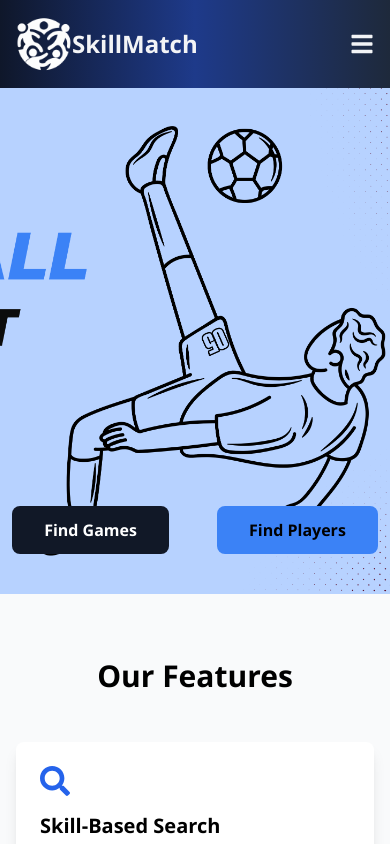
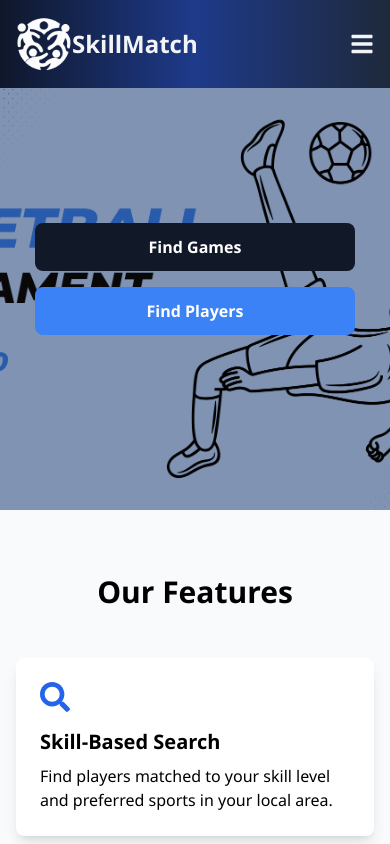
Before and after one commit to notadev-ui/skillmatch-app, a React (Create React App) app in the folder frontend/: page / in a window 390 px wide. Shown: the top 844 px of the page. Built offline with nearby package versions, Linux system fonts and the light colour scheme; no server answers.

Commit message:
Fixed Responsiveness

```diff
--- /dev/null
+++ b/frontend/src/components/Layout.jsx
@@ -0,0 +1,13 @@
+import React from 'react';
+
+const Layout = ({ children }) => {
+  return (
+    <main className="min-h-[calc(100vh-160px)]">{/* reserve space for header/footer visually */}
+      <div className="max-w-7xl mx-auto px-4 sm:px-6 lg:px-8">
+        {children}
+      </div>
+    </main>
+  );
+};
+
+export default Layout;
--- a/frontend/src/index.css
+++ b/frontend/src/index.css
@@ -17,6 +17,17 @@ html {
   scroll-behavior: smooth;
 }
 
+/* Make media responsive by default */
+img, svg, video, iframe {
+  max-width: 100%;
+  height: auto;
+}
+
+/* Ensure long text doesn't overflow in flex/grid children */
+.min-w-0 {
+  min-width: 0;
+}
+
 /* Custom scrollbar */
 ::-webkit-scrollbar {
   width: 8px;
--- a/frontend/src/pages/Home.jsx
+++ b/frontend/src/pages/Home.jsx
@@ -48,39 +48,38 @@ const Home = ({ user }) => {
       {/* Hero Section */}
       <section className="relative w-full">
         {/* Banner Image */}
+        <div className="relative w-full h-[50vh] md:h-[92vh]">
           <img
             src={SkillmatchBanner}
             alt="SkillMatch Banner"
-    className="
-      w-full
-      h-[60vh] md:h-[92vh]
-      object-cover
-      object-[70%]  md:object-right
-    "
+            className="w-full h-full object-cover object-center md:object-right"
           />
+          {/* Overlay gradient for better text readability on mobile */}
+          <div className="absolute inset-0 bg-black/30 md:bg-transparent"></div>
+        </div>
 
         {/* Content Overlay */}
         <div
           className="
             absolute inset-0
             flex flex-col
-      justify-end
+            justify-center md:justify-end
             items-center
             text-center
             pb-10
           "
         >
-    <div className="flex gap-12 justify-center">
+          <div className="flex flex-col md:flex-row gap-4 md:gap-12 justify-center w-full px-4">
             <Link
               to="/games"
-        className="bg-gray-900 px-8 py-3 rounded-lg hover:bg-gray-800 font-semibold text-white"
+              className="bg-gray-900 px-8 py-3 rounded-lg hover:bg-gray-800 font-semibold text-white w-full md:w-auto max-w-xs mx-auto md:mx-0"
             >
               Find Games
             </Link>
 
             <Link
               to="/players"
-        className="bg-blue-500 px-8 py-3 rounded-lg hover:bg-blue-600 font-semibold"
+              className="bg-blue-500 px-8 py-3 rounded-lg hover:bg-blue-600 font-semibold text-white w-full md:w-auto max-w-xs mx-auto md:mx-0"
             >
               Find Players
             </Link>
```
Lines whose indentation alone changed are shown as unchanged.
